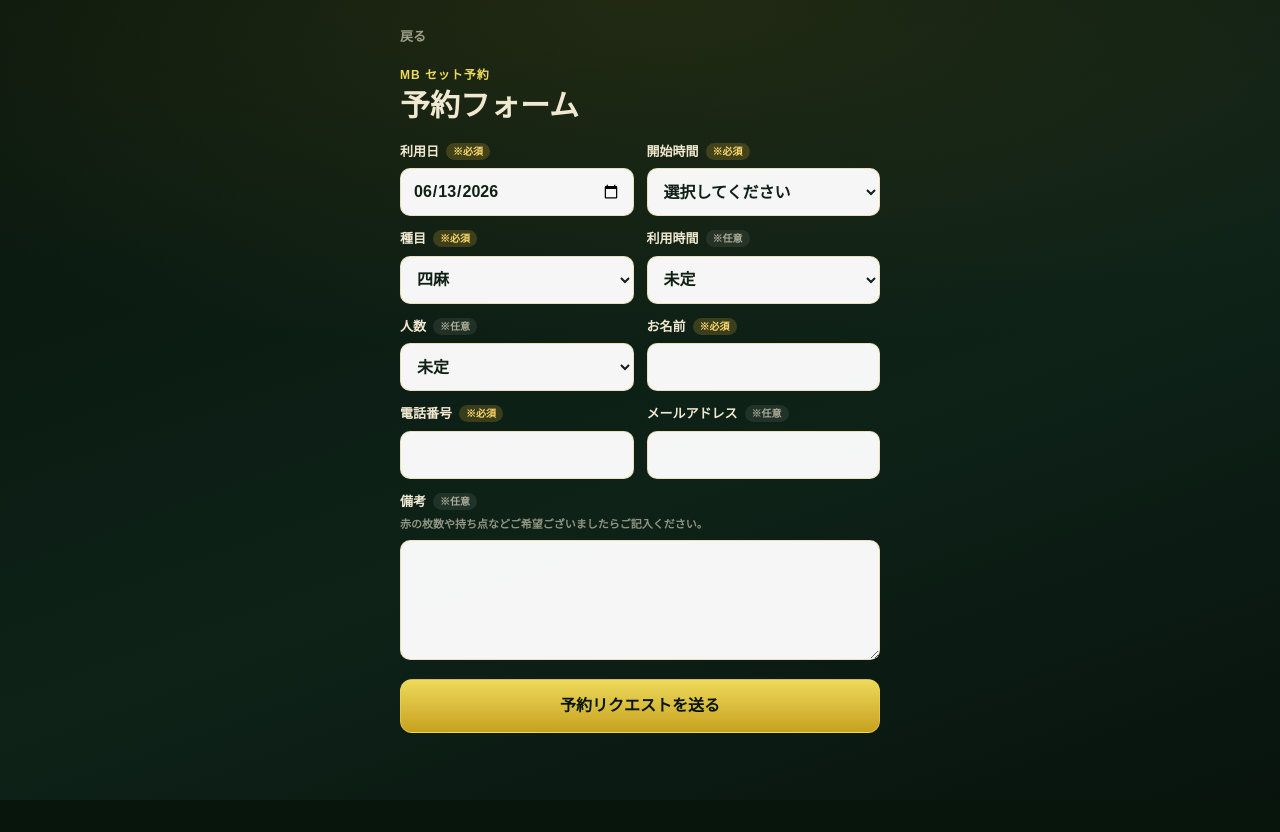
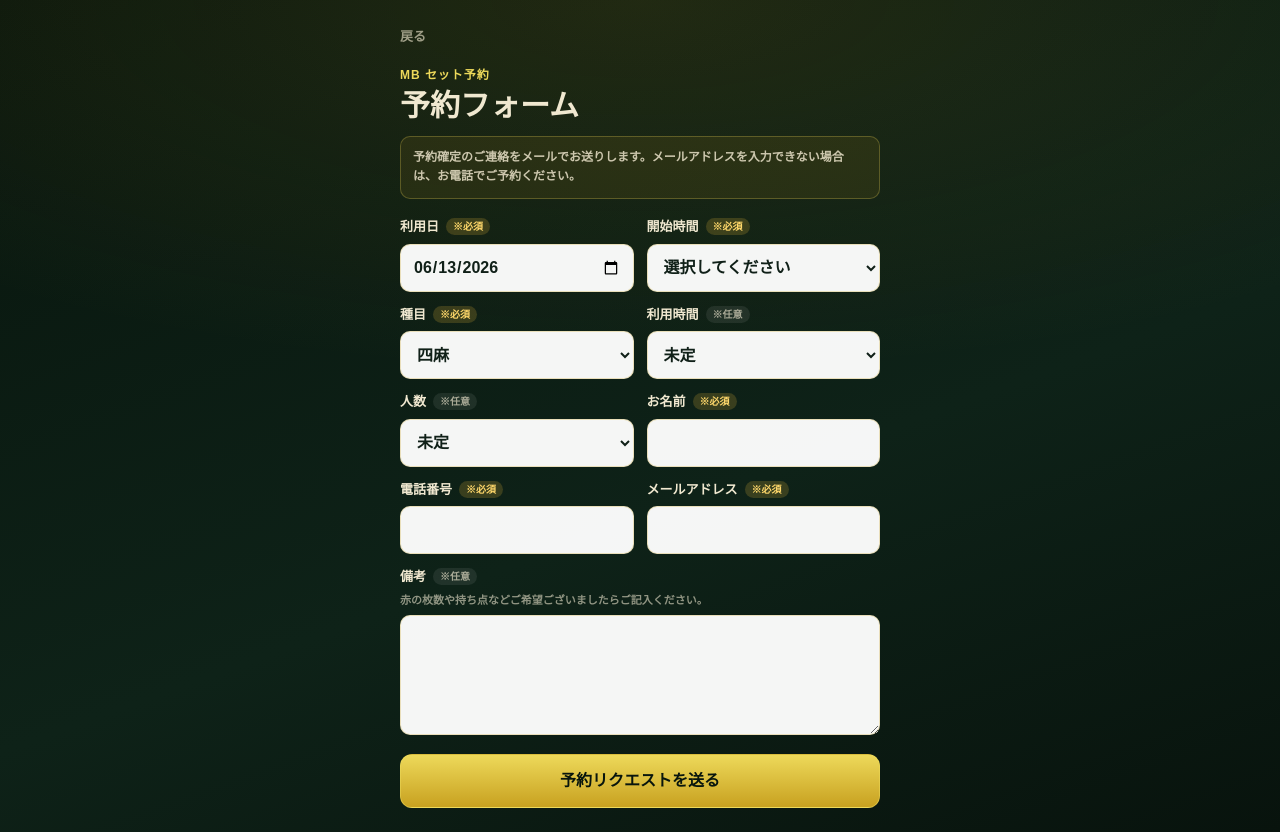
Before and after one commit to majhongmb/mb-line-status, a Next.js app: page /reserve in a window 1280 px wide. Before the commit the page ends 800 px from the top, so only its background shows below. Built offline with nearby package versions, Linux system fonts and the light colour scheme.

Commit message:
Require email for reservations

```diff
--- a/src/app/api/reservations/route.ts
+++ b/src/app/api/reservations/route.ts
@@ -56,13 +56,14 @@ function parseReservation(body: ReservationRequest) {
   if (peopleCount !== null && !peopleCounts.has(peopleCount)) throw new Error("人数を選択してください。");
   if (!customerName) throw new Error("お名前を入力してください。");
   if (!contact) throw new Error("電話番号を入力してください。");
-  if (email && !/^[^\s@]+@[^\s@]+\.[^\s@]+$/.test(email)) throw new Error("メールアドレスを確認してください。");
+  if (!email) throw new Error("メールアドレスを入力してください。");
+  if (!/^[^\s@]+@[^\s@]+\.[^\s@]+$/.test(email)) throw new Error("メールアドレスを確認してください。");
 
   return {
     contact,
     date,
     duration_minutes: durationMinutes,
-    email: email || null,
+    email,
     game_type: gameType,
     notes: notes || null,
     people_count: peopleCount,
--- a/src/app/globals.css
+++ b/src/app/globals.css
@@ -586,6 +586,18 @@ a { color: inherit; text-decoration: none; }
   line-height: 1.15;
 }
 
+.reserve-notice {
+  margin: -6px 0 18px;
+  border: 1px solid rgba(237, 217, 90, .26);
+  border-radius: 10px;
+  background: rgba(200, 161, 32, .10);
+  color: rgba(240, 232, 208, .82);
+  padding: 11px 12px;
+  font-size: 12px;
+  font-weight: 800;
+  line-height: 1.65;
+}
+
 .reserve-form {
   display: grid;
   gap: 13px;
--- a/src/app/reserve/page.tsx
+++ b/src/app/reserve/page.tsx
@@ -73,6 +73,8 @@ export default function ReservePage() {
           <h1>予約フォーム</h1>
         </header>
 
+        <p className="reserve-notice">予約確定のご連絡をメールでお送りします。メールアドレスを入力できない場合は、お電話でご予約ください。</p>
+
         {submitted ? (
           <div className="reserve-complete" role="status">
             <strong>予約リクエストを受け付けました。</strong>
@@ -135,8 +137,8 @@ export default function ReservePage() {
             </label>
 
             <label>
-              <FieldLabel>メールアドレス</FieldLabel>
-              <input autoComplete="email" inputMode="email" type="email" value={form.email} onChange={(event) => update("email", event.target.value)} />
+              <FieldLabel required>メールアドレス</FieldLabel>
+              <input required autoComplete="email" inputMode="email" type="email" value={form.email} onChange={(event) => update("email", event.target.value)} />
             </label>
 
             <label className="reserve-full">
```
Also changed, not shown: 1 other file (tests, documents, lock files or other folders).
